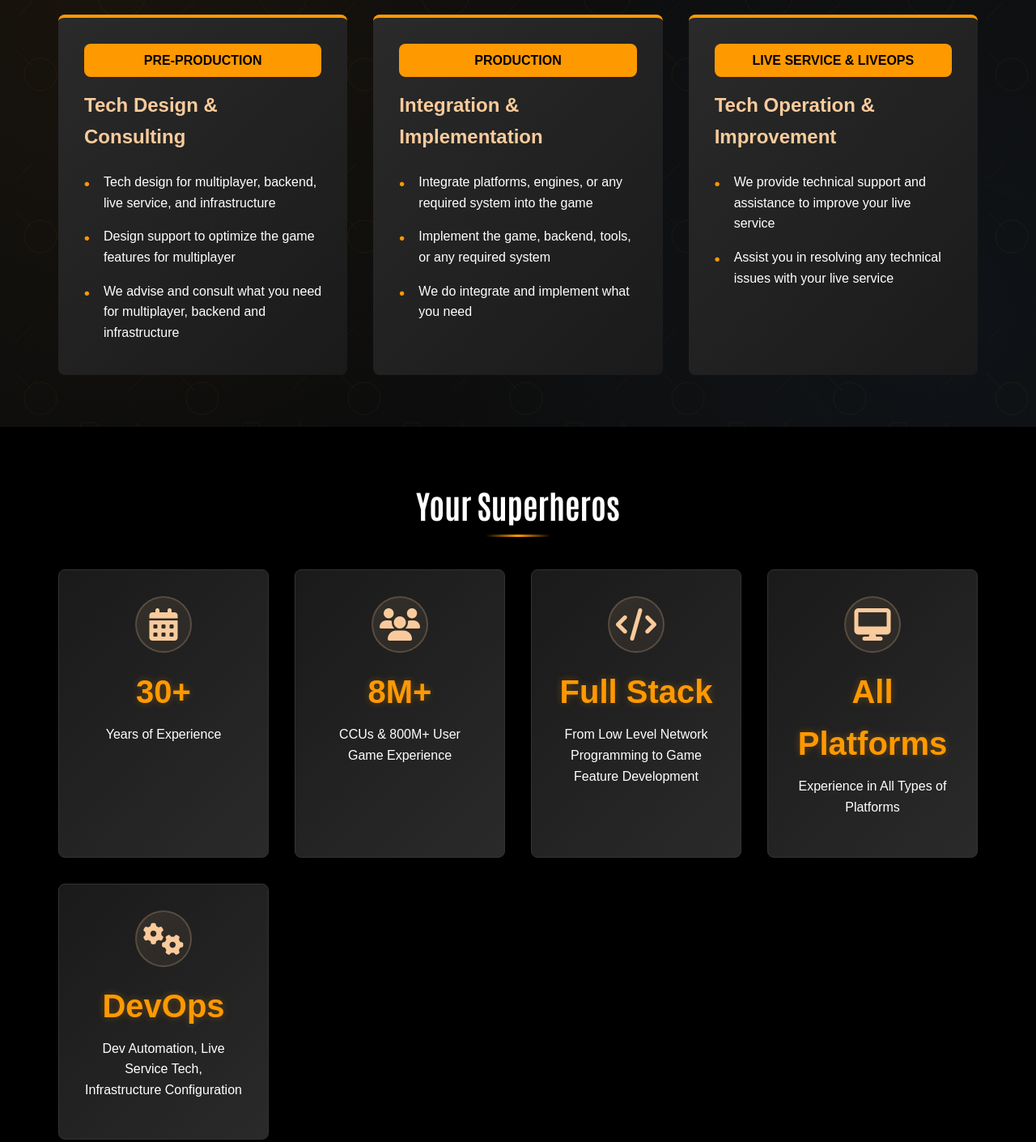
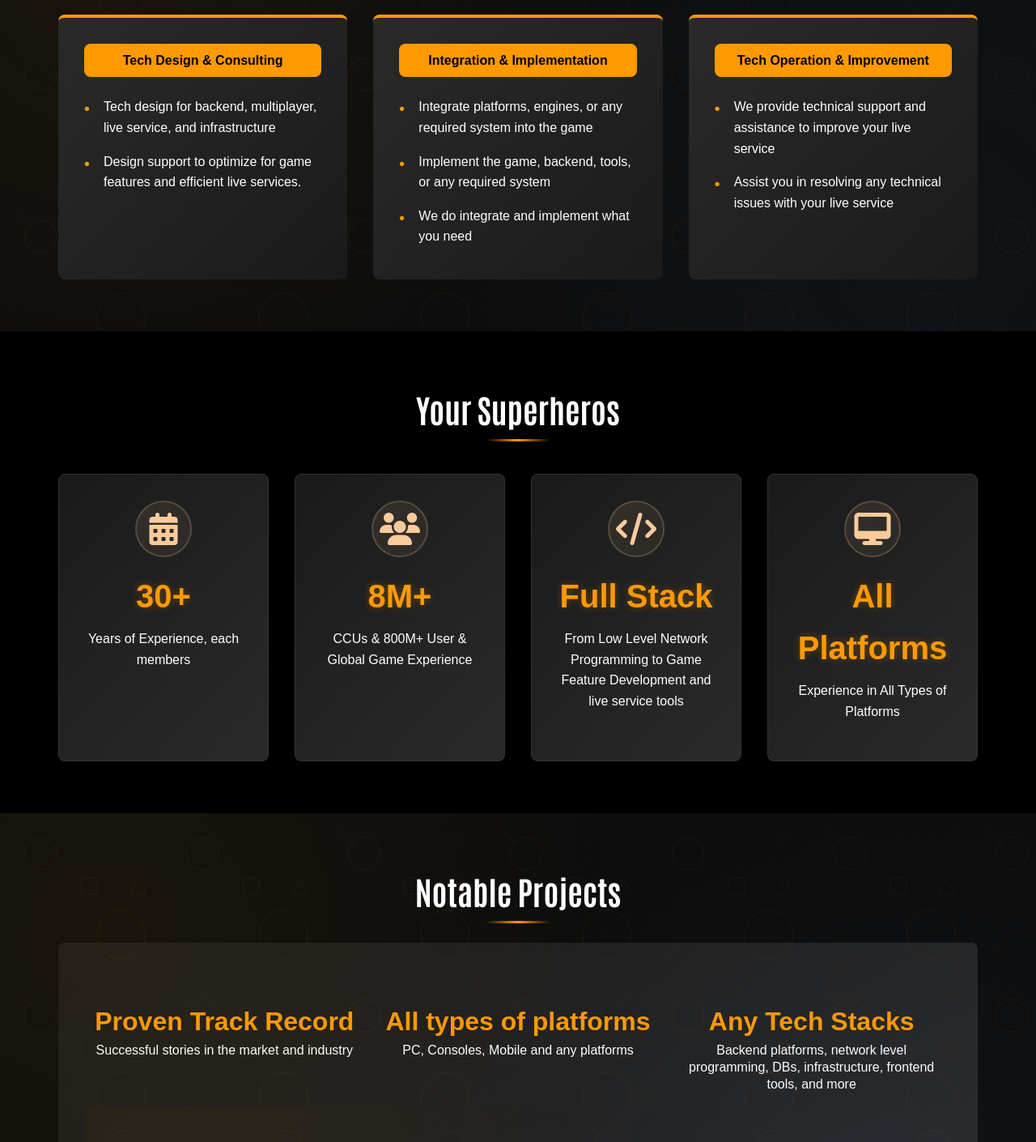
Before and after one commit to CosmoUniverse/cosmouniverse.github.io, a plain HTML site: page index.html in a window 1280 px wide. Shown: the part 2082-3492 px from the top of the page at 81% size. Drawn offline with Linux system fonts and the light colour scheme.

Commit message:
Update texts

```diff
--- a/index.html
+++ b/index.html
@@ -106,17 +106,14 @@
                 <h2>Services We Provide</h2>
                 <div class="process-timeline">
                     <div class="process-phase">
-                        <div class="phase-header">PRE-PRODUCTION</div>
-                        <h3>Tech Design & Consulting</h3>
+                        <div class="phase-header">Tech Design & Consulting</div>
                         <ul class="service-list">
-                            <li>Tech design for multiplayer, backend, live service, and infrastructure</li>
-                            <li>Design support to optimize the game features for multiplayer</li>
-                            <li>We advise and consult what you need for multiplayer, backend and infrastructure</li>
+                            <li>Tech design for backend, multiplayer, live service, and infrastructure</li>
+                            <li>Design support to optimize for game features and efficient live services.</li>
                         </ul>
                     </div>
                     <div class="process-phase">
-                        <div class="phase-header">PRODUCTION</div>
-                        <h3>Integration & Implementation</h3>
+                        <div class="phase-header">Integration & Implementation</div>
                         <ul class="service-list">
                             <li>Integrate platforms, engines, or any required system into the game</li>
                             <li>Implement the game, backend, tools, or any required system</li>
@@ -124,8 +121,7 @@
                         </ul>
                     </div>
                     <div class="process-phase">
-                        <div class="phase-header">LIVE SERVICE & LIVEOPS</div>
-                        <h3>Tech Operation & Improvement</h3>
+                        <div class="phase-header">Tech Operation & Improvement</div>
                         <ul class="service-list">
                             <li>We provide technical support and assistance to improve your live service</li>
                             <li>Assist you in resolving any technical issues with your live service</li>
@@ -144,36 +140,29 @@
                         <div class="expertise-icon">
                             <i class="fas fa-calendar-alt"></i>
                         </div>
-                        <span class="expertise-number">30+</span>
-                        <p>Years of Experience</p>
+                        <span class="card-title-item">30+</span>
+                        <p>Years of Experience, each members</p>
                     </div>
                     <div class="expertise-item">
                         <div class="expertise-icon">
                             <i class="fas fa-users"></i>
                         </div>
-                        <span class="expertise-number">8M+</span>
-                        <p>CCUs & 800M+ User Game Experience</p>
+                        <span class="card-title-item">8M+</span>
+                        <p>CCUs & 800M+ User & Global Game Experience</p>
                     </div>
                     <div class="expertise-item">
                         <div class="expertise-icon">
                             <i class="fas fa-code"></i>
                         </div>
-                        <span class="expertise-number">Full Stack</span>
-                        <p>From Low Level Network Programming to Game Feature Development</p>
+                        <span class="card-title-item">Full Stack</span>
+                        <p>From Low Level Network Programming to Game Feature Development and live service tools</p>
                     </div>
                     <div class="expertise-item">
                         <div class="expertise-icon">
                             <i class="fas fa-desktop"></i>
                         </div>
-                        <span class="expertise-number">All Platforms</span>
+                        <span class="card-title-item">All Platforms</span>
                         <p>Experience in All Types of Platforms</p>
-                    </div>
-                    <div class="expertise-item">
-                        <div class="expertise-icon">
-                            <i class="fas fa-cogs"></i>
-                        </div>
-                        <span class="expertise-number">DevOps</span>
-                        <p>Dev Automation, Live Service Tech, Infrastructure Configuration</p>
                     </div>
                 </div>
             </div>
@@ -186,16 +175,16 @@
                 <div class="portfolio-highlight">
                     <div class="portfolio-stats">
                         <div class="stat-item">
-                            <span class="stat-number">30 Years</span>
-                            <p>In game development and live service, average for each core team members</p>
+                            <span class="stat-number">Proven Track Record</span>
+                            <p>Successful stories in the market and industry</p>
                         </div>
                         <div class="stat-item">
-                            <span class="stat-number">Proven Track Record</span>
-                            <p>Successful stories in the market and industry (RPG, Real-time multiplayer, Mobile, Live Service)</p>
+                            <span class="stat-number">All types of platforms</span>
+                            <p>PC, Consoles, Mobile and any platforms</p>
                         </div>
                         <div class="stat-item">
-                            <span class="stat-number">Expert Team</span>
-                            <p>Fresh & passionate talents, eager to success</p>
+                            <span class="stat-number">Any Tech Stacks</span>
+                            <p>Backend platforms, network level programming, DBs, infrastructure, frontend tools, and more</p>
                         </div>
                     </div>
                     <section class="section horizontal-gallery" id="gallery">
--- a/styles.css
+++ b/styles.css
@@ -413,7 +413,7 @@ p {
     border-color: var(--primary-color);
 }
 
-.expertise-number {
+.card-title-item {
     font-size: 2.5rem;
     font-weight: 700;
     color: var(--primary-color);
@@ -471,6 +471,7 @@ p {
     grid-template-columns: repeat(auto-fit, minmax(200px, 1fr));
     gap: var(--spacing-sm);
     margin: var(--spacing-md) 0;
+    margin-block-end: var(--spacing-xs);
 }
 
 .stat-item {
@@ -621,7 +622,6 @@ p {
     --gallery-gap: var(--spacing-md);
 }
 
-
 .horizontal-gallery .scroller-viewport {
     position: relative;
     overflow-x: auto;      /* must be scrollable for scrollLeft to work */
@@ -636,7 +636,6 @@ p {
 }
 .horizontal-gallery .scroller-viewport::-webkit-scrollbar { display: none; }
 
-
 .horizontal-gallery .scroller-track {
     display: inline-flex;
     gap: var(--gallery-gap);
@@ -647,7 +646,7 @@ p {
 
 .horizontal-gallery .gallery-item {
     flex: 0 0 auto;
-    width: clamp(220px, 32vw, 420px);
+    width: clamp(110px, 16vw, 210px);
     /* aspect-ratio: 16 / 9; */
     border-radius: 12px;
     overflow: hidden;
```
